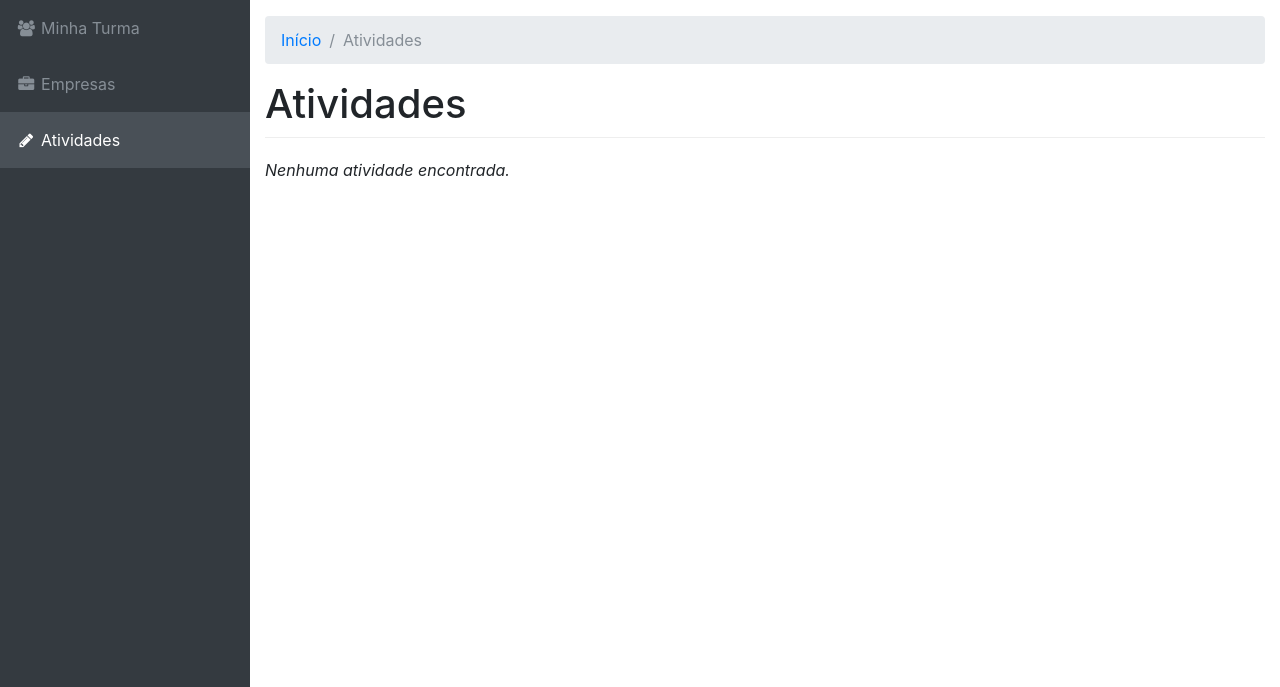
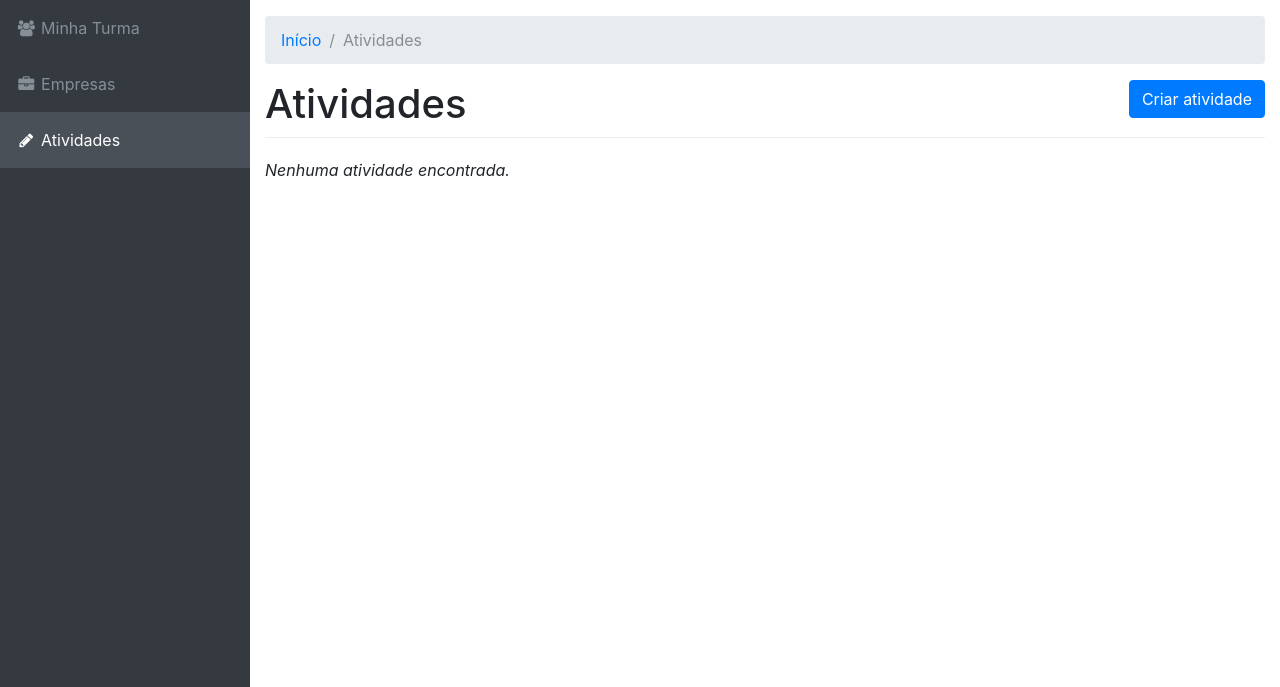
Before and after one commit to Lauracec/grodt, a Django app: page /portal/atividades/ in a window 1280 px wide. Shown: the part 56-743 px from the top of the page. Run offline with Django 3.2, Linux system fonts and the light colour scheme; a user stored in the database is signed in; data comes from the database, SQL or seed files in the repository; both versions use the stored data as it was after the commit; some libraries are stand-ins or nearby versions.

Commit message:
Criação do form de atividades

```diff
--- a/go/forms.py
+++ b/go/forms.py
@@ -5,6 +5,20 @@ from go.models import *
 class AtividadeForm(forms.ModelForm):
 
     turma = forms.ModelChoiceField(queryset=Turma.objects.all())
+
+    data_entrega = forms.DateField(widget = forms.SelectDateWidget)
+
+    class Meta:
+        model = Atividade
+        fields = ('titulo', 'descricao', 'turma', 'data_entrega')
+        widgets = {
+            'titulo': forms.TextInput(
+                attrs={'class': 'form-control'}
+            ),
+            'descricao': forms.Textarea(
+                attrs={'class': 'form-control'}
+            )
+        }
 
 
 class ComentarioForm(forms.ModelForm):
--- a/go/models.py
+++ b/go/models.py
@@ -73,6 +73,9 @@ class Atividade(models.Model):
     def aberta(self):
         return self.data_entrega > timezone.now()
 
+    class Meta:
+        ordering = ['-data_entrega']
+
 
 class TrabalhoAtividade(models.Model):
 
--- a/go/templates/atividades.html
+++ b/go/templates/atividades.html
@@ -1,4 +1,8 @@
 {% extends 'base_portal.html' %}
+
+{% load has_group %}
+
+{% load i18n %}
 
 {% block title %}Atividades{% endblock %}
 
@@ -8,7 +12,13 @@
 
 {% block conteudo_portal %}
 
+{% if request.user|has_group:"Professor" %}
+  <button class="float-right btn btn-primary" data-toggle="modal" data-target="#modal_atividade">Criar atividade</button>
+{% endif %}
+
 <h1>Atividades</h1>
+
+
 
 {% if not atividades %}
 <p><i>Nenhuma atividade encontrada.</i></p>
@@ -37,5 +47,28 @@
 
 {% endif %}
 
+<div class="modal fade" tabindex="-1" role="dialog" id="modal_atividade">
+  <div class="modal-dialog" role="document">
+    <div class="modal-content">
+      <div class="modal-header">
+        <h5 class="modal-title">Criar atividade</h5>
+        <button type="button" class="close" data-dismiss="modal" aria-label="Close">
+          <span aria-hidden="true">&times;</span>
+        </button>
+      </div>
+      <div class="modal-body">
+        <form method="post">
+          {% csrf_token %}
+
+          {{ form.as_p }}
+          <button type="submit" class="btn btn-primary">Criar</button>
+        </form>
+      </div>
+      <div class="modal-footer">
+      </div>
+    </div>
+  </div>
+</div>
+
 
 {% endblock %}
--- a/go/templates/detalhes_atividade.html
+++ b/go/templates/detalhes_atividade.html
@@ -50,7 +50,7 @@
   <strong>Atenção!</strong> Sua empresa ainda não realizou esta atividade.
 </div>
 
-{% if not atividade.aberta %}
+{% if atividade.aberta %}
 <h3>Enviar trabalho</h3>
 
 <form enctype="multipart/form-data" method="post">
--- a/go/views.py
+++ b/go/views.py
@@ -43,6 +43,12 @@ def empresa(request):
 
 @login_required
 def atividades(request):
+
+    if request.method == 'POST':
+        form = AtividadeForm(request.POST)
+        if form.is_valid():
+            form.save()
+    form = AtividadeForm()
     try:
         turma = Turma.objects.get(participantes__pk=request.user.pk)
         atividades = Atividade.objects.filter(turma=turma)
@@ -50,7 +56,8 @@ def atividades(request):
         atividades = ''
     return render(request,
                   'atividades.html',
-                  {'atividades': atividades})
+                  {'atividades': atividades,
+                   'form': form})
 
 @login_required
 def detalhes_atividade(request, pk):
```
Also changed, not shown: db.sqlite3, 3 other files.
